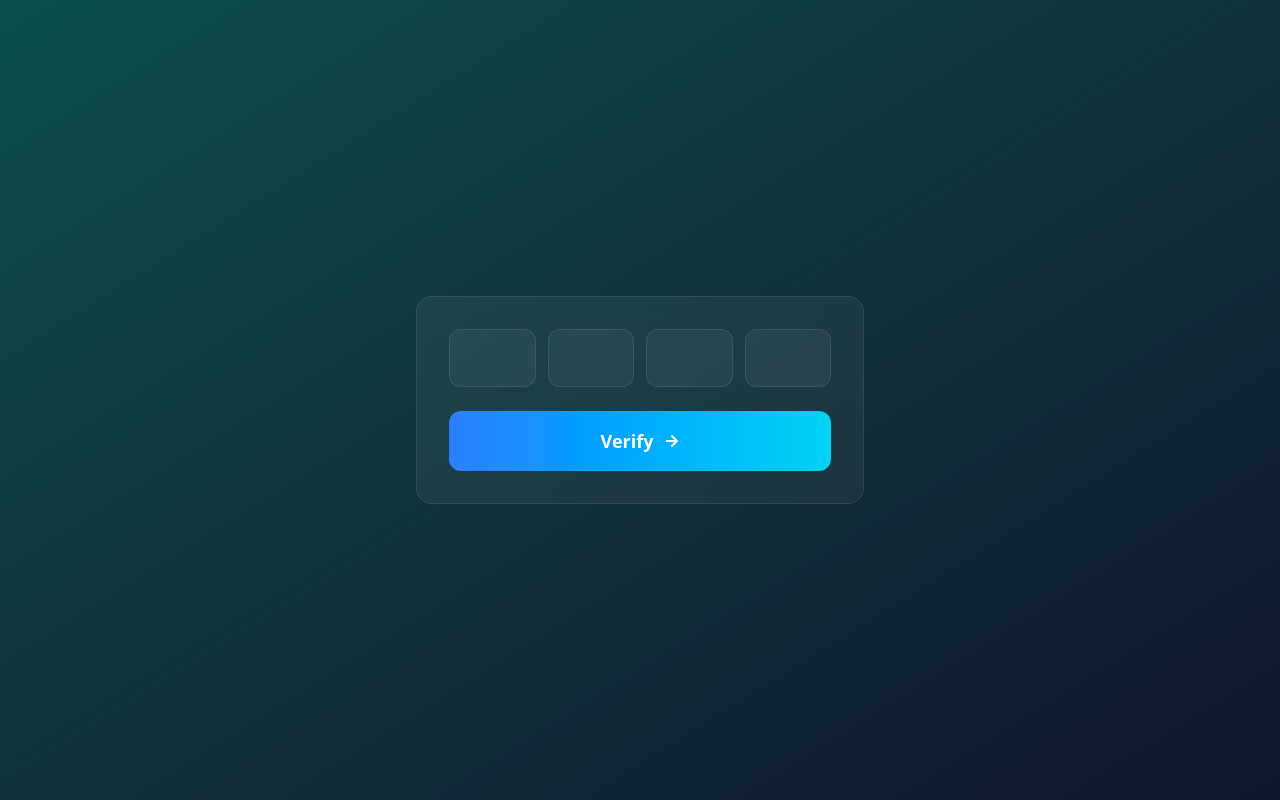
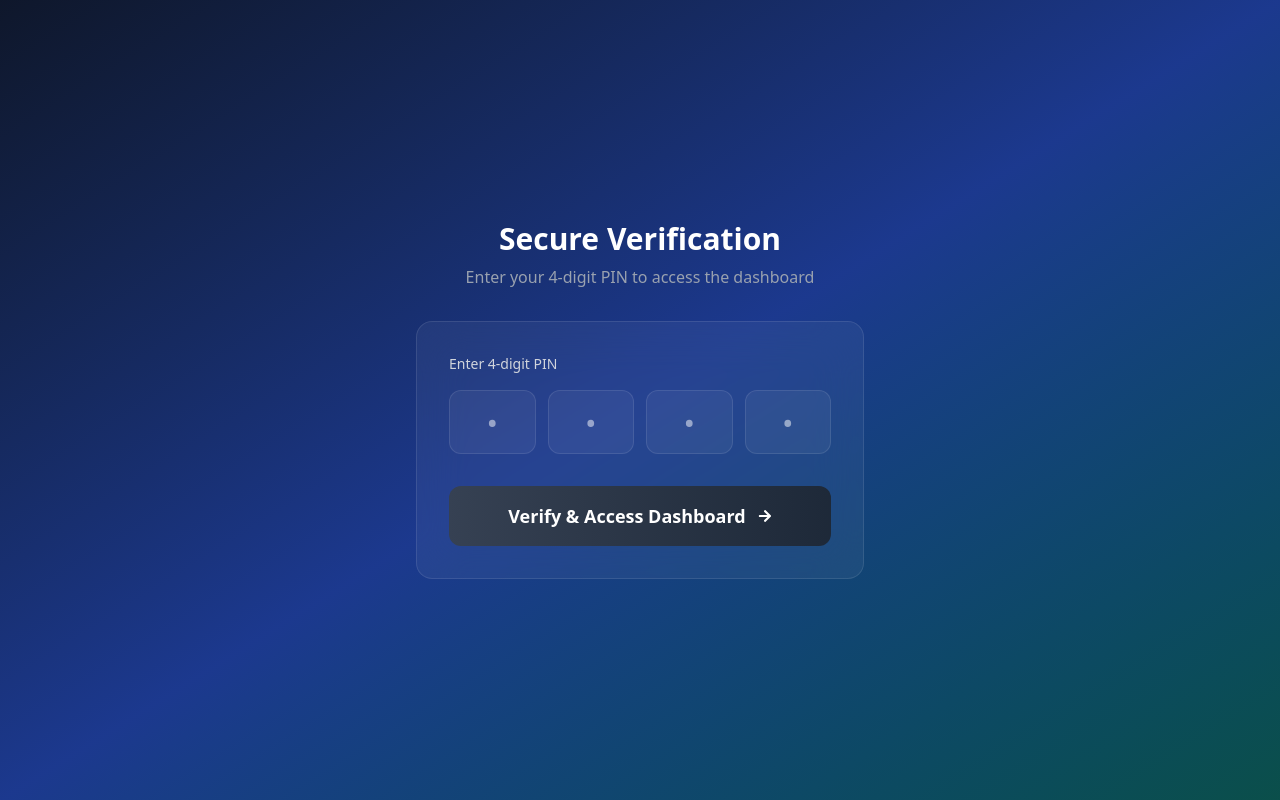
Before and after one commit to NetguardianSolution/NetGuardianSolution, a React (Vite) app: page /verification in a window 1280 px wide. Built offline with nearby package versions, Linux system fonts and the light colour scheme.

Commit message:
latest update

```diff
--- a/src/App.jsx
+++ b/src/App.jsx
@@ -1,54 +1,96 @@
-import { useState } from 'react'
+import { useState, useEffect } from 'react'
 import React from 'react'
 import reactLogo from './assets/react.svg'
+import ProtectedRoute from './components/ProtectedRoute';
 import viteLogo from '/vite.svg'
 import './App.css'
 import Login from './Pages/Login'
 import LandingPage from './Pages/LandingPage';
 import VIPRegistration from './Pages/VIPRegistration';
 import Verification from './Pages/Verification'
-import { BrowserRouter as Router, Routes, Route } from 'react-router-dom';
+import { BrowserRouter as Router, Routes, Route, Navigate } from 'react-router-dom';
 import Dashboard from './Pages/Dashboard'
 import NavBar from './components/NavBar'
 import BackupPayment from './Pages/BackupPayment'
 import PaymentComplete from './Pages/PaymentComplete'
 
-
-
 function App() {
   const backgroundImage = ""; // Replace with your image URL
+  const [count, setCount] = useState(0);
 
+  // Clear authentication on new session
+  useEffect(() => {
+    // Clear any previous session data on app load
+    if (!sessionStorage.getItem('sessionInitialized')) {
+      localStorage.removeItem('isAuthenticated');
+      localStorage.removeItem('user');
+      sessionStorage.setItem('sessionInitialized', 'true');
+    }
 
-  const [count, setCount] = useState(0)
+    // Also clear on browser refresh if you want fresh session every time
+    const handleBeforeUnload = () => {
+      // Optional: clear session flag so next load is fresh
+      sessionStorage.removeItem('sessionInitialized');
+    };
+
+    window.addEventListener('beforeunload', handleBeforeUnload);
+
+    return () => {
+      window.removeEventListener('beforeunload', handleBeforeUnload);
+    };
+  }, []);
 
   return (
     <>
-      {/* <Router>
-        <Routes>
-          <Route path="/" element={<Login />} />
-          <Route path="/Verification" element={<Verification />} />
-        </Routes>
-      </Router> */}
-      {/* <Login /> */}
-      {/* <Verification /> */}
       <Router>
-      <div className="App">
+        <div className="App">
+          <Routes>
+            {/* Public Routes - No authentication required */}
+            <Route path="/" element={<Login />} />
+            <Route path="/verification" element={<Verification />} />
 
-        <Routes>
+            {/* Protected Routes - Require authentication */}
+            <Route path="/home" element={
+              <ProtectedRoute>
+                <LandingPage backgroundImage={backgroundImage} />
+              </ProtectedRoute>
+            } />
 
-          <Route path="/Home" element={<LandingPage backgroundImage={backgroundImage} />} />
-          <Route path="/dashboard" element={<Dashboard backgroundImage={backgroundImage} />} />
-          <Route path="/vip" element={<VIPRegistration backgroundImage={backgroundImage} />} />
-          <Route path="/backup" element={<BackupPayment backgroundImage={backgroundImage} />} />
-          {/* <Route path="/backup" element={<PaymentComplete backgroundImage={backgroundImage} />} /> */}
-          <Route path="/" element={<Login />} />
-          <Route path="/Verification" element={<Verification />} />
-          {/* Add your other routes for login and verification */}
-        </Routes>
-      </div>
-    </Router>
+            <Route path="/dashboard" element={
+              <ProtectedRoute>
+                <Dashboard backgroundImage={backgroundImage} />
+              </ProtectedRoute>
+            } />
+
+            <Route path="/vip" element={
+              <ProtectedRoute>
+                <VIPRegistration backgroundImage={backgroundImage} />
+              </ProtectedRoute>
+            } />
+
+            <Route path="/backup" element={
+              <ProtectedRoute>
+                <BackupPayment backgroundImage={backgroundImage} />
+              </ProtectedRoute>
+            } />
+
+            <Route path="/payment-complete" element={
+              <ProtectedRoute>
+                <PaymentComplete backgroundImage={backgroundImage} />
+              </ProtectedRoute>
+            } />
+
+            {/* Catch-all route - redirect to appropriate page based on auth status */}
+            <Route path="*" element={
+              <Navigate to="/" replace />
+            } />
+          </Routes>
+        </div>
+      </Router>
     </>
   )
 }
 
 export default App
+
+// App.jsx
--- a/src/Pages/Login.jsx
+++ b/src/Pages/Login.jsx
@@ -34,7 +34,7 @@ export default function Login() {
 
         const user = [userName, password]
         // setUser(email , password)
-        console.log(user)
+        // console.log(user)
         setUserName("")
         setPassword("")
         toast.success("LogIn successful")
--- a/src/Pages/Verification.jsx
+++ b/src/Pages/Verification.jsx
@@ -1,20 +1,17 @@
 import React, { useState, useRef } from 'react';
-import { Link, useNavigate } from 'react-router-dom';
-// import { useAuth } from '../hooks/useAuth';
+import { useNavigate } from 'react-router-dom';
 import { ToastContainer, toast } from 'react-toastify';
-import { FaEnvelope, FaUser, FaLock, FaArrowRight, FaSpinner, FaUserShield } from 'react-icons/fa';
-import PinInput from '../components/PinInput';
+import 'react-toastify/dist/ReactToastify.css';
+import { FaArrowRight, FaSpinner } from 'react-icons/fa';
 
 export default function Verification() {
-  const [userName, setUserName] = useState('');
-  const navigate = useNavigate()
-  const [password, setPassword] = useState('');
-  const [error, setError] = useState('');
+  const [pin, setPin] = useState(["", "", "", ""]);
   const [isLoading, setIsLoading] = useState(false);
-  const [user, setUser] = useState()
+  const inputRefs = useRef([]);
+  const navigate = useNavigate();
 
-  const [pin, setPin] = useState(["", "", "", ""]);
-  const inputRefs = useRef([]);
+  // Static PIN code - you can change this
+  const VALID_PIN = "0507";
 
   const handleChange = (e, index) => {
     const value = e.target.value;
@@ -23,12 +20,10 @@ export default function Verification() {
       newPin[index] = value;
       setPin(newPin);
 
-      // move to next input if a number was entered
+      // Move to next input if a number was entered
       if (value && index < 3) {
         inputRefs.current[index + 1].focus();
       }
-
-
     }
   };
 
@@ -44,91 +39,125 @@ export default function Verification() {
     if (/^\d+$/.test(paste)) {
       const newPin = paste.split("");
       setPin(newPin);
-      newPin.forEach((_, i) => {
-        if (inputRefs.current[i]) inputRefs.current[i].value = newPin[i];
+      newPin.forEach((digit, i) => {
+        if (inputRefs.current[i]) {
+          inputRefs.current[i].value = digit;
+        }
       });
+
+      // Focus the last input after paste
+      if (inputRefs.current[3]) {
+        inputRefs.current[3].focus();
+      }
     }
   };
 
-//   const { login } = useAuth();
-
   const handleSubmit = async (e) => {
     e.preventDefault();
-    setError('');
     setIsLoading(true);
 
+    // Simulate API call delay
     await new Promise(resolve => setTimeout(resolve, 1000));
 
+    const enteredPin = pin.join("");
 
-    // const success = login(email, password);
-    // if (!success) {
-    //   setError('Invalid email or password. Please check your credentials and try again.');
-    // }
-    // const user = [pin]
-    // setUser(email , password)
-    // console.log(user)
+    if (enteredPin === VALID_PIN) {
+      // Store authentication data in localStorage
+      localStorage.setItem('isAuthenticated', 'true');
+      localStorage.setItem('user', JSON.stringify({
+        name: 'Mattew Bower',
+        email: 'mattew@example.com',
+        pin: enteredPin,
+        verifiedAt: new Date().toISOString(),
+        lastLogin: new Date().toISOString()
+      }));
 
+      toast.success("Verification successful! Redirecting...");
 
+      // Reset form
+      setPin(["", "", "", ""]);
 
+      // Redirect to dashboard after delay
+      setTimeout(() => {
+        navigate('/dashboard', { replace: true });
+      }, 1500);
 
+    } else {
+      toast.error("Invalid PIN. Please try again.");
+      setPin(["", "", "", ""]);
 
-    // setPin()
-    if (pin.every((digit) => digit !== "")) {
-        const userpIN = pin.join("")
-        const pinn = "0507"
-        if (userpIN === pinn){
-            console.log("Entered PIN:", pin.join(""));
-            console.log(userpIN)
-            setPin(["", "", "", ""]);
-        toast.success("Verification successful")
-        navigate('/dashboard');
+      // Clear input values
+      inputRefs.current.forEach(input => {
+        if (input) input.value = '';
+      });
+
+      // Focus first input
+      if (inputRefs.current[0]) {
+        inputRefs.current[0].focus();
+      }
+    }
+
     setIsLoading(false);
-          }else if (userpIN !== pinn){
-
-            toast.error(`Invalid Pin Please try again`)
-            setPin(["", "", "", ""]);
-            setIsLoading(false);
-        }
-        // setEmail("")
-        // setPassword("")
-
-    }
   };
 
+  // Check if all PIN digits are filled
+  const isPinComplete = pin.every(digit => digit !== "");
+
   return (
-    <>
-
-    <div className="min-h-screen flex items-center justify-center bg-gradient-to-br from-teal-900 via-bluw-500 to-slate-900 py-12 px-4 sm:px-6 lg:px-8">
-        <ToastContainer />
+    <div className="min-h-screen flex items-center justify-center bg-gradient-to-br from-slate-900 via-blue-900 to-teal-900 py-12 px-4 sm:px-6 lg:px-8">
+      <ToastContainer
+        position="top-right"
+        autoClose={3000}
+        hideProgressBar={false}
+        newestOnTop={false}
+        closeOnClick
+        rtl={false}
+        pauseOnFocusLoss
+        draggable
+        pauseOnHover
+        theme="dark"
+      />
 
       <div className="max-w-md w-full space-y-8">
+        {/* Header */}
+        <div className="text-center">
+          <h2 className="text-3xl font-bold text-white">Secure Verification</h2>
+          <p className="text-gray-400 mt-2">Enter your 4-digit PIN to access the dashboard</p>
+        </div>
 
-
-
-        <div className="bg-white/5 backdrop-blur-lg rounded-2xl border border-white/10 p-8 hover:bg-white/10 transition-all duration-300">
-          <form className="space-y-6" onSubmit={handleSubmit}>
-
+        <div className="bg-white/5 backdrop-blur-xl rounded-2xl border border-white/10 p-8 hover:bg-white/10 transition-all duration-300">
+          <form className="space-y-8" onSubmit={handleSubmit}>
+            {/* PIN Input Section */}
+            <div className="space-y-4">
+              <label className="block text-gray-300 text-sm font-medium">
+                Enter 4-digit PIN
+              </label>
 
               <div className="flex gap-3" onPaste={handlePaste}>
                 {pin.map((digit, index) => (
                   <input
                     key={index}
                     ref={(el) => (inputRefs.current[index] = el)}
-            type="text"
+                    type="password"
                     maxLength="1"
                     value={digit}
                     onChange={(e) => handleChange(e, index)}
                     onKeyDown={(e) => handleKeyDown(e, index)}
-            className="w-full px-4 py-4 pl-11 bg-white/5 border border-white/10 rounded-xl text-white placeholder-slate-400 focus:outline-none focus:border-cyan-400 focus:ring-2 focus:ring-cyan-400/20 transition-all duration-300"
+                    className="w-full h-16 text-center text-2xl font-bold bg-white/5 border border-white/10 rounded-xl text-white focus:outline-none focus:border-cyan-500 focus:ring-2 focus:ring-cyan-500/20 transition-all duration-300"
+                    placeholder="•"
+                    disabled={isLoading}
                   />
                 ))}
               </div>
 
 
+            </div>
+
+            {/* Submit Button */}
             <button
               type="submit"
-              disabled={isLoading}
-              className="w-full cursor-pointer bg-gradient-to-r from-blue-500 to-cyan-400 hover:from-blue-600 hover:to-cyan-500 disabled:from-slate-600 disabled:to-slate-700 disabled:cursor-not-allowed text-white font-bold py-4 px-6 rounded-xl transition-all duration-300 transform hover:scale-[1.02] disabled:scale-100 group relative overflow-hidden"
+              disabled={!isPinComplete || isLoading}
+              className="w-full cursor-pointer bg-gradient-to-r from-blue-500 to-cyan-500 hover:from-blue-600 hover:to-cyan-600 disabled:from-gray-700 disabled:to-gray-800 disabled:cursor-not-allowed text-white font-bold py-4 px-6 rounded-xl transition-all duration-300 transform hover:scale-[1.02] disabled:scale-100 group relative overflow-hidden"
             >
               <div className="relative z-10 flex items-center justify-center space-x-3">
                 {isLoading ? (
@@ -138,7 +167,7 @@ export default function Verification() {
                   </>
                 ) : (
                   <>
-                    <span className="text-lg">Verify</span>
+                    <span className="text-lg">Verify & Access Dashboard</span>
                     <FaArrowRight className="text-sm group-hover:translate-x-1 transition-transform duration-300" />
                   </>
                 )}
@@ -146,12 +175,10 @@ export default function Verification() {
 
               <div className="absolute inset-0 -translate-x-full group-hover:translate-x-full group-hover:duration-1000 duration-1000 bg-gradient-to-r from-transparent via-white/20 to-transparent transition-transform" />
             </button>
-
           </form>
         </div>
 
       </div>
     </div>
-    </>
   );
 }
--- /dev/null
+++ b/src/components/ProtectedRoute.jsx
@@ -0,0 +1,16 @@
+// ProtectedRoute.jsx
+import React from 'react';
+import { Navigate } from 'react-router-dom';
+
+const ProtectedRoute = ({ children }) => {
+  const isAuthenticated = localStorage.getItem('isAuthenticated') || false;
+
+  if (!isAuthenticated) {
+    // Redirect to login page
+    return <Navigate to="/login" replace />;
+  }
+
+  return children;
+};
+
+export default ProtectedRoute;
```
Also changed, not shown: src/Pages/BackupPayment.jsx (+14 -0 lines), src/Pages/Dashboard.jsx (+16 -1 lines), src/Pages/LandingPage.jsx (+13 -0 lines), src/Pages/PaymentComplete.jsx (+13 -0 lines), src/Pages/PaymentTracking.jsx (+12 -0 lines), src/Pages/VIPRegistration.jsx (+12 -0 lines), src/components/LogoutButton.jsx (added, +29 -0 lines). Lines whose indentation alone changed are shown as unchanged.
